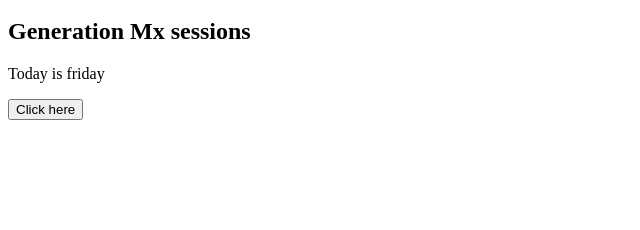
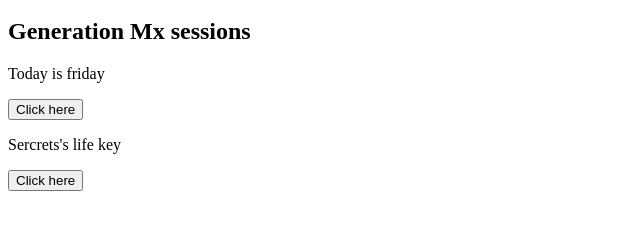
Before and after one commit to AxelSara/CH38-Sessions, a plain HTML site: page index.html in a window 1280 px wide. Shown: the part 48-278 px from the top of the page, without its empty margins (0-640 px from the left). Drawn offline with Linux system fonts and the light colour scheme.

Commit message:
Add secrets life button

```diff
--- a/index.html
+++ b/index.html
@@ -7,5 +7,7 @@
 		<h2>Generation Mx sessions</h2>
 		<p>Today is friday</p>
 		<button>Click here</button>
+		<p>Sercrets's life key</p>
+		<button>Click here</button>
 	</body>
 </html>
```
